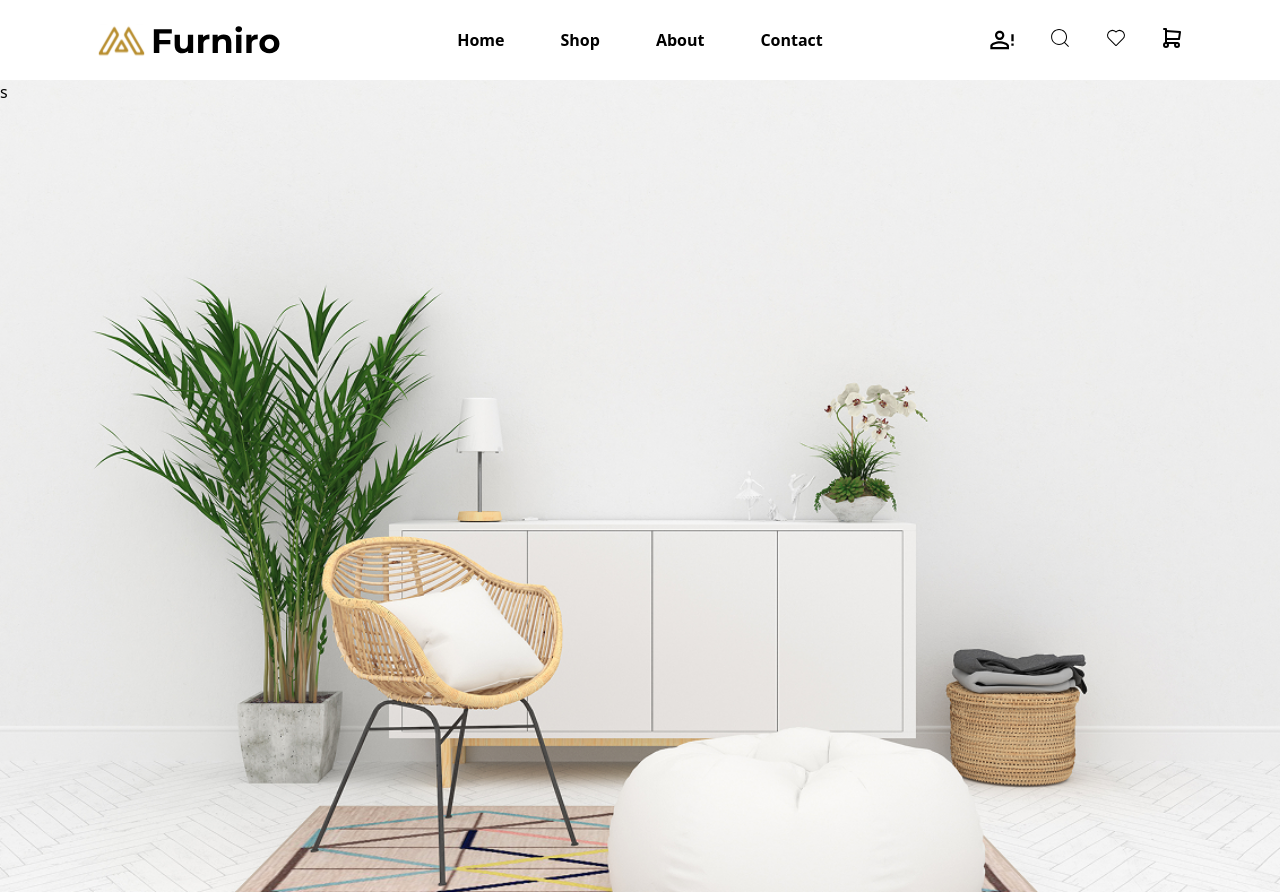
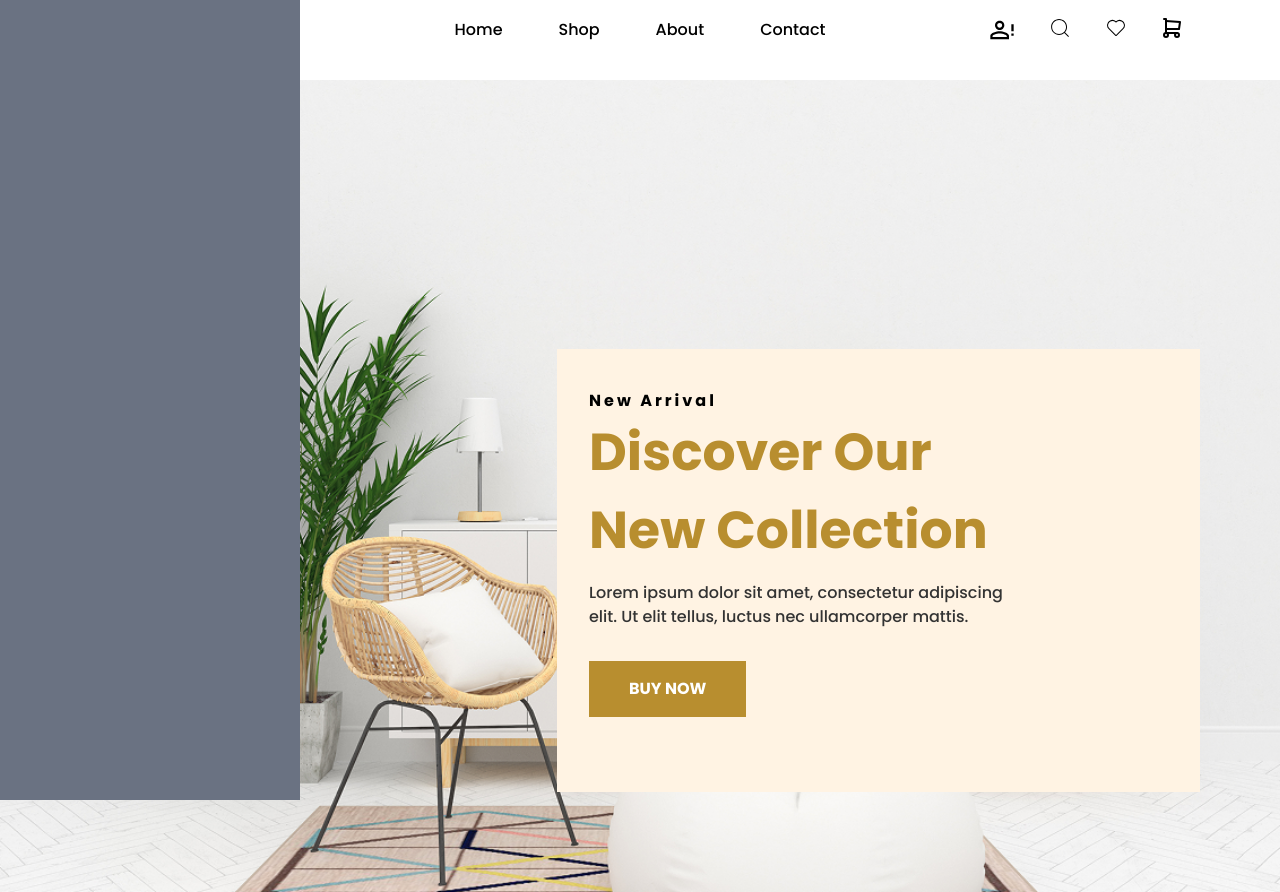
Before and after one commit to OsmanliFarid/Furniro, a Next.js app: page / in a window 1280 px wide. Built offline with nearby package versions, Linux system fonts and the light colour scheme.

Commit message:
bars start and Poppins fonts download

```diff
--- a/Components/common/Navbar/index.jsx
+++ b/Components/common/Navbar/index.jsx
@@ -1,8 +1,10 @@
+"use client";
 import Link from "next/link";
-import React from "react";
+import React, { useState } from "react";
 import { CiSearch } from "react-icons/ci";
 import { CiHeart } from "react-icons/ci";
 import { TbShoppingCart } from "react-icons/tb";
+import { FaBars } from "react-icons/fa";
 const Navbar = () => {
   const NavbarArray = [
     { id: 1, title: "Home", href: "/" },
@@ -10,32 +12,44 @@ const Navbar = () => {
     { id: 3, title: "About", href: "/about" },
     { id: 4, title: "Contact", href: "/contact" },
   ];
+  const [NewNavbarArray, SetNavbarArray] = useState([]);
+  const BarsClickShow = () => {
+    SetNavbarArray(NavbarArray);
+  };
+
   return (
     <>
       <div className=" h-20 max-w-[85vw] m-auto">
-        <div className="grid grid-cols-3 items-center h-20  ">
+        <div className={`grid grid-cols-2 md:grid-cols-3  items-center h-20`}>
           <div className="">
             <img src="/images/Logo.svg" alt="" />
           </div>
-          <div className="flex  justify-center gap-x-14">
+          <div className="md:flex hidden  justify-center md:gap-x-6 xl:gap-x-14">
             {NavbarArray.map(({ id, title, href }) => {
               return (
                 <div className="" key={id}>
-                  <Link className="font-bold" href={href}>
+                  <Link className={`font-medium `} href={href}>
                     {title}
                   </Link>
                 </div>
               );
             })}
           </div>
-          <div className="flex justify-end gap-x-8">
+          <div className="hidden md:flex justify-end gap-x-8">
             <img src="/images/accountalert.svg" alt="" />
             <CiSearch className="text-2xl font-bold" />
             <CiHeart className="text-2xl font-bold" />
             <TbShoppingCart className="text-2xl font-bold" />
           </div>
+          <div className=" flex w-full justify-end px-5 text-2xl">
+            <FaBars
+              className="md:hidden cursor-pointer"
+              onClick={() => BarsClickShow()}
+            />
+          </div>
         </div>
       </div>
+      <div className="fixed h-full w-[300px] bg-gray-500 top-0"></div>
     </>
   );
 };
--- a/app/layout.jsx
+++ b/app/layout.jsx
@@ -1,15 +1,9 @@
-import { Geist, Geist_Mono } from "next/font/google";
 import "@/public/css/globals.css";
 import Navbar from "@/Components/common/Navbar";
-
-const geistSans = Geist({
-  variable: "--font-geist-sans",
+import { Poppins } from "next/font/google";
+const poppins = Poppins({
   subsets: ["latin"],
-});
-
-const geistMono = Geist_Mono({
-  variable: "--font-geist-mono",
-  subsets: ["latin"],
+  weight: ["400", "500", "600", "700", "800"],
 });
 
 export const metadata = {
@@ -20,7 +14,7 @@ export const metadata = {
 export default function RootLayout({ children }) {
   return (
     <html lang="en">
-      <body>
+      <body className={`${poppins.className}`}>
         <Navbar />
         {children}
       </body>
--- a/app/page.jsx
+++ b/app/page.jsx
@@ -1,12 +1,34 @@
 "use client";
-import Navbar from "@/Components/common/Navbar";
+
+import Link from "next/link";
 import React from "react";
 
 const Home = () => {
   return (
     <>
       <div className="bg-[url(/images/HomeBackground.png)] bg-cover bg-center h-[812px]">
-        s
+        <div className="flex justify-center items-end md:justify-end md:items-end md:pb-25 md:pr-20 h-full">
+          <div className="bg-[#FFF3E3] w-[643px] h-[443px]">
+            <div className="px-8 py-10">
+              <h1 className="font-bold tracking-[3px]">New Arrival</h1>
+              <h1 className="text-[#B88E2F] text-[52px] font-bold max-w-[459px]">
+                Discover Our New Collection
+              </h1>
+              <p className="text-[#333333] font-medium max-w-[426px] pb-8 pt-3">
+                Lorem ipsum dolor sit amet, consectetur adipiscing elit. Ut elit
+                tellus, luctus nec ullamcorper mattis.
+              </p>
+              <div className="">
+                <Link
+                  href="#"
+                  className={`uppercase bg-[#B88E2F] p-[16px_40px] text-white font-bold inline-block `}
+                >
+                  BUY Now
+                </Link>
+              </div>
+            </div>
+          </div>
+        </div>
       </div>
     </>
   );
```
